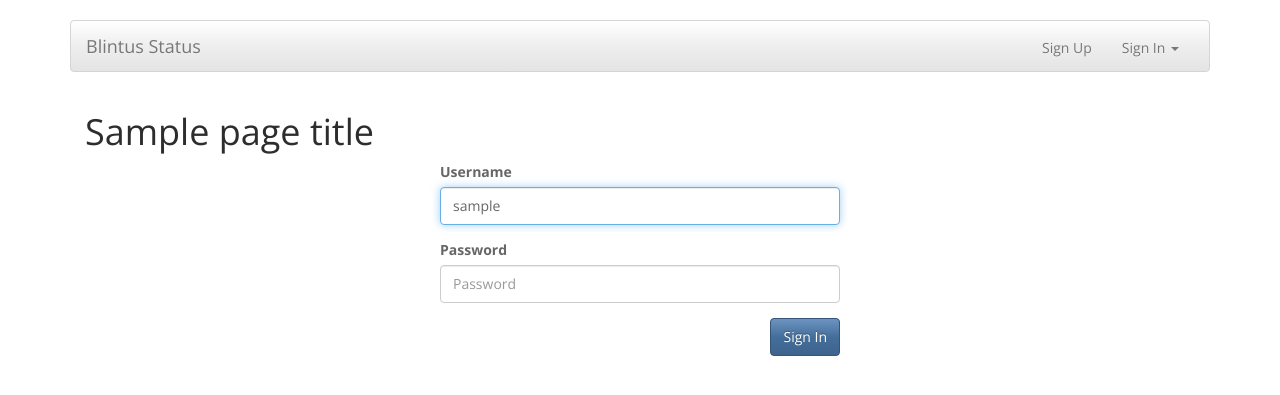
After one commit to blintus/blintusstatus, a Django app: template status/templates/status/login.html in a window 1280 px wide. The commit adds this page. Shown: the top 395 px of the page. Run offline with Django 3.2, Linux system fonts and the light colour scheme; the template is opened without the code that fills it: most values are stand-ins (such as "Sample title", 1, 10 or a date in 2020); some libraries are stand-ins or nearby versions.

Commit message:
Added login forms and login/logout functionality

```diff
--- a/blintusstatus/urls.py
+++ b/blintusstatus/urls.py
@@ -7,5 +7,5 @@ urlpatterns = patterns('',
     # url(r'^blog/', include('blog.urls')),
 
     url(r'^admin/?', include(admin.site.urls)),
-    url(r'^', include('status.urls'))
+    url(r'^', include('status.urls', namespace='status'))
 )
--- /dev/null
+++ b/status/templates/status/login.html
@@ -0,0 +1,19 @@
+{% extends "status/page.html" %}
+
+{% block content %}
+<form action="{% url 'status:login' %}" method="post" role="form" style="width: 400px; margin: 0 auto">
+    {% csrf_token %}
+    {% if error %}
+    <p class="alert alert-danger">Error signing in. Please enter a valid username and password and click Sign In.</p>
+    {% endif %}
+    <div class="form-group">
+        <label for="username">Username</label>
+        <input type="text" class="form-control" id="username" name="username" placeholder="Username" value="{{ username }}" autofocus />
+    </div>
+    <div class="form-group">
+        <label for="password">Password</label>
+        <input type="password" class="form-control" id="password" name="password" placeholder="Password" />
+    </div>
+    <input class="btn btn-primary pull-right" type="submit" value="Sign In" />
+</form>
+{% endblock content %}
--- a/status/templates/status/page.html
+++ b/status/templates/status/page.html
@@ -2,7 +2,11 @@
 <!DOCTYPE html>
 <html>
 <head>
+    {% if page_title %}
+    <title>Blintus Status | {{ page_title }}</title>
+    {% else %}
     <title>Blintus Status</title>
+    {% endif %}
 
     <!-- Bootstrap -->
     <link rel="stylesheet" href="{% static "css/bootstrap.min.css" %}">
@@ -35,15 +39,18 @@
             <div class="collapse navbar-collapse" id="bs-example-navbar-collapse-1">
                 <ul class="nav navbar-nav">
                 </ul>
+                {% if not hide_nav_user %}
                 <ul class="nav navbar-nav navbar-right">
+                    {% if not user.is_authenticated %}
                     <li><a href="#">Sign Up</a></li>
                     <li class="dropdown">
                         <a href="#" class="dropdown-toggle" data-toggle="dropdown">Sign In <span class="caret"></span></a>
                         <div id="login-menu" class="dropdown-menu" role="menu">
-                            <form action="[YOUR ACTION]" method="post" role="form">
+                            <form action="{% url 'status:login' %}" method="post" role="form">
+                                {% csrf_token %}
                                 <div class="form-group">
                                     <label for="username">Username</label>
-                                    <input type="text" class="form-control" id="username" name="username" placeholder="Username" />
+                                    <input type="text" class="form-control" id="username" name="username" placeholder="Username" autofocus />
                                 </div>
                                 <div class="form-group">
                                     <label for="password">Password</label>
@@ -53,17 +60,20 @@
                             </form>
                         </div>
                     </li>
-                    <li><p class="navbar-text">Logged in as &lt;username&gt;.</p></li>
-                    <li><a href="#">Log Out</a></li>
+                    {% else %}
+                    <li><p class="navbar-text">Logged in as {{ user.username }}.</p></li>
+                    <li><a href="{% url 'status:logout' %}">Log Out</a></li>
+                    {% endif %}
                 </ul>
+                {% endif %}
             </div><!-- /.navbar-collapse -->
         </div><!-- /.container-fluid -->
     </nav>
 
     <div class="container-fluid">
-        <h1 id="title">Hello, world!</h1>
+        <h1 id="title">{{ page_title }}</h1>
         <div id="content">
-            <p>Hi</p>
+            {% block content %}{% endblock %}
         </div>
     </div>
 
```
Also changed, not shown: status/views.py (+27 -1 lines).
